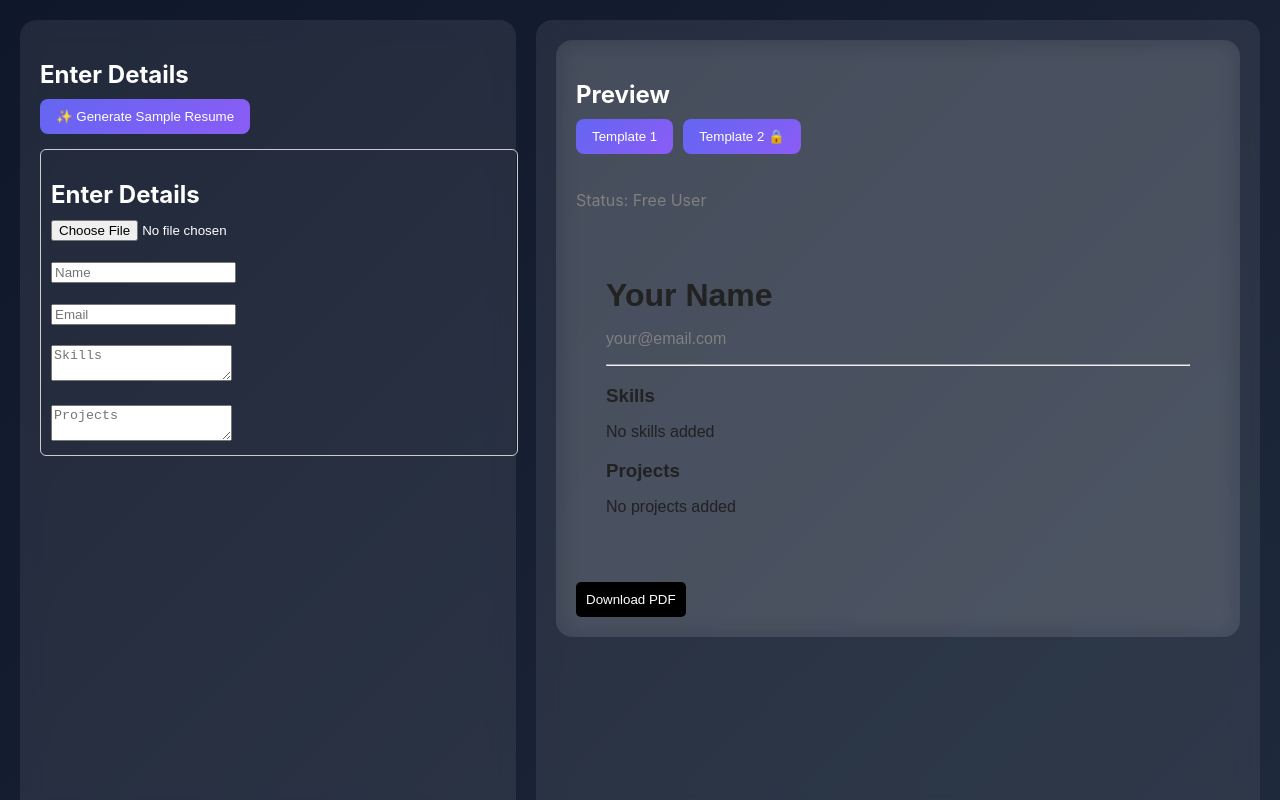
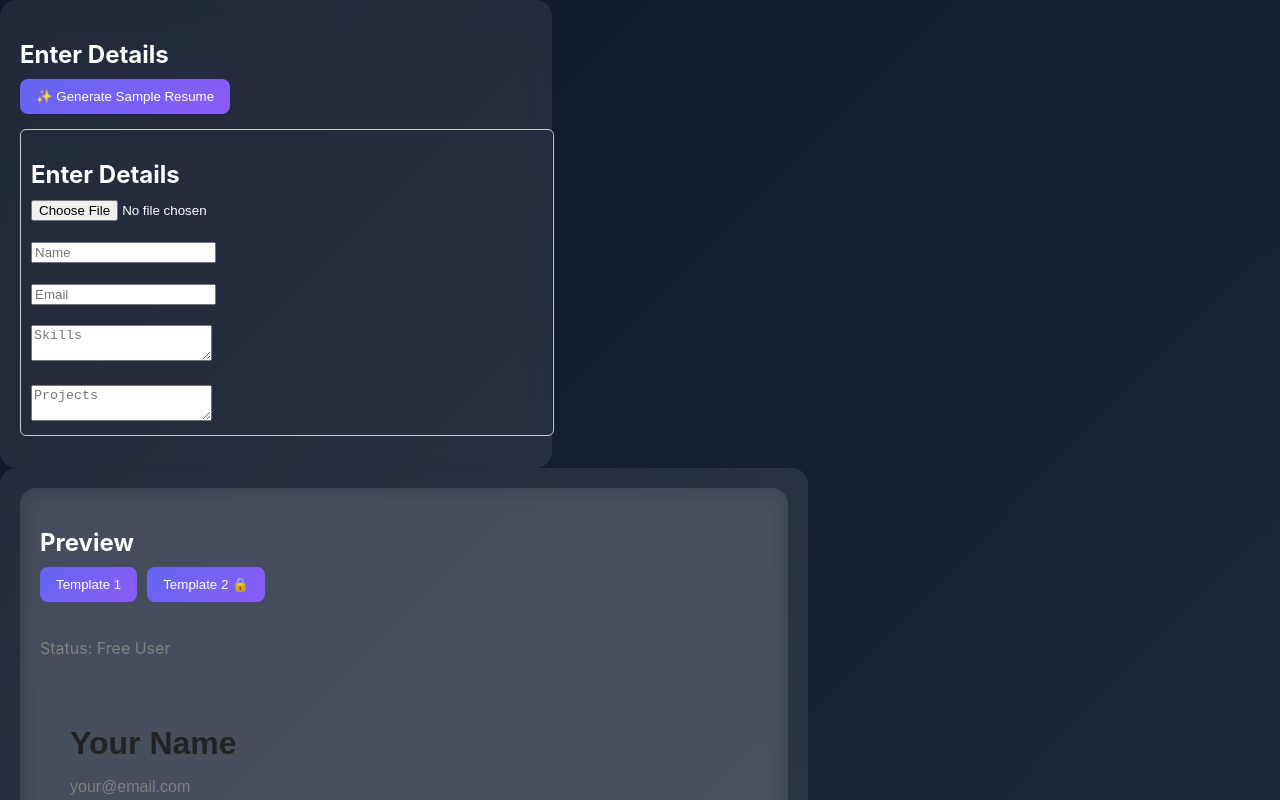
Before and after one commit to RaghavendraRathod/resume-builder, a React (Create React App) app: page / in a window 1280 px wide. Shown: the top 800 px of the page. Built offline with nearby package versions, Linux system fonts and the light colour scheme.

Commit message:
Massive UI upgrade

```diff
--- a/public/index.html
+++ b/public/index.html
@@ -26,6 +26,10 @@
     -->
     <title>React App</title>
     <script src="https://checkout.razorpay.com/v1/checkout.js"></script>
+
+<link rel="preconnect" href="https://fonts.googleapis.com">
+<link href="https://fonts.googleapis.com/css2?family=Poppins:wght@300;400;600;700&display=swap" rel="stylesheet">
+
   </head>
   <body>
     <noscript>You need to enable JavaScript to run this app.</noscript>
--- a/src/App.css
+++ b/src/App.css
@@ -1,38 +1,105 @@
-.App {
-  text-align: center;
+body {
+  margin: 0;
+  padding: 0;
+  font-family: "Poppins", sans-serif;
+  background: linear-gradient(-45deg, #0f172a, #1e293b, #312e81, #0f172a);
+  background-size: 400% 400%;
+  animation: gradientBG 12s ease infinite;
+  color: white;
+  overflow-x: hidden;
 }
 
-.App-logo {
-  height: 40vmin;
-  pointer-events: none;
-}
+@keyframes gradientBG {
+  0% {
+    background-position: 0% 50%;
+  }
 
-@media (prefers-reduced-motion: no-preference) {
-  .App-logo {
-    animation: App-logo-spin infinite 20s linear;
+  50% {
+    background-position: 100% 50%;
+  }
+
+  100% {
+    background-position: 0% 50%;
   }
 }
 
-.App-header {
-  background-color: #282c34;
+.app-container {
+  display: flex;
+  gap: 25px;
+  padding: 30px;
   min-height: 100vh;
-  display: flex;
-  flex-direction: column;
-  align-items: center;
-  justify-content: center;
-  font-size: calc(10px + 2vmin);
-  color: white;
 }
 
-.App-link {
-  color: #61dafb;
+.glass {
+  background: rgba(255, 255, 255, 0.08);
+  backdrop-filter: blur(14px);
+  border: 1px solid rgba(255,255,255,0.1);
+  border-radius: 25px;
+  padding: 25px;
+  box-shadow: 0 10px 40px rgba(0,0,0,0.4);
+  transition: 0.4s ease;
 }
 
-@keyframes App-logo-spin {
-  from {
-    transform: rotate(0deg);
-  }
-  to {
-    transform: rotate(360deg);
-  }
+.glass:hover {
+  transform: translateY(-5px);
+  box-shadow: 0 20px 60px rgba(0,0,0,0.5);
 }
+
+input,
+textarea {
+  width: 100%;
+  padding: 12px;
+  margin-top: 10px;
+  margin-bottom: 18px;
+  border-radius: 12px;
+  border: none;
+  outline: none;
+  background: rgba(255,255,255,0.1);
+  color: white;
+  font-size: 14px;
+}
+
+input::placeholder,
+textarea::placeholder {
+  color: rgba(255,255,255,0.7);
+}
+
+.button {
+  background: linear-gradient(135deg, #8b5cf6, #6366f1);
+  border: none;
+  color: white;
+  padding: 12px 20px;
+  border-radius: 12px;
+  cursor: pointer;
+  font-weight: bold;
+  transition: 0.3s ease;
+  margin-top: 10px;
+}
+
+.button:hover {
+  transform: scale(1.05);
+  box-shadow: 0 0 20px rgba(139,92,246,0.7);
+}
+
+h1,
+h2,
+h3 {
+  margin-top: 0;
+}
+
+.resume-preview {
+  background: white;
+  color: black;
+  border-radius: 20px;
+  padding: 30px;
+  min-height: 500px;
+}
+
+::-webkit-scrollbar {
+  width: 8px;
+}
+
+::-webkit-scrollbar-thumb {
+  background: #6366f1;
+  border-radius: 20px;
+}
--- a/src/App.js
+++ b/src/App.js
@@ -22,19 +22,12 @@ function App() {
   };
 
   return (
-    <div
-      style={{
-        display: "flex",
-        height: "100vh",
-        padding: "20px",
-        gap: "20px"
-      }}
-    >
+    <div className="app-container">
+
       {/* LEFT: FORM */}
       <div className="glass" style={{ width: "40%" }}>
         <h2>Enter Details</h2>
 
-        {/* ✅ Smart Button */}
         <button
           className="button"
           onClick={generateSample}
@@ -43,7 +36,6 @@ function App() {
           ✨ Generate Sample Resume
         </button>
 
-        {/* ✅ Form */}
         <Form data={data} setData={setData} />
       </div>
 
@@ -54,6 +46,7 @@ function App() {
       >
         <Preview data={data} />
       </div>
+
     </div>
   );
 }
```
